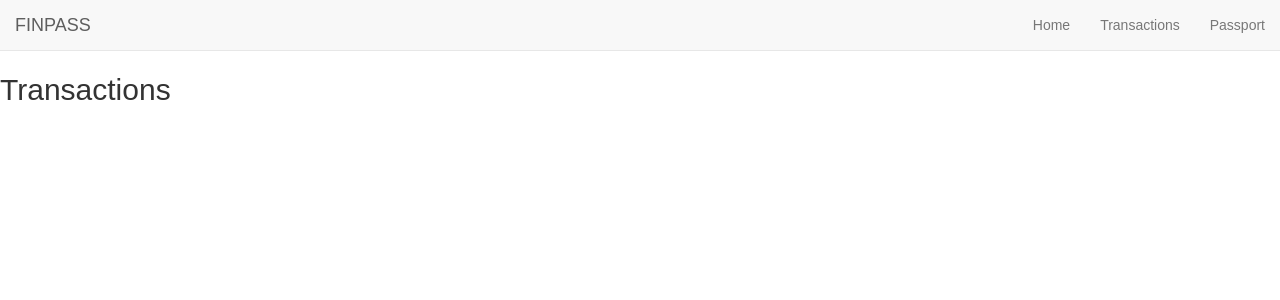
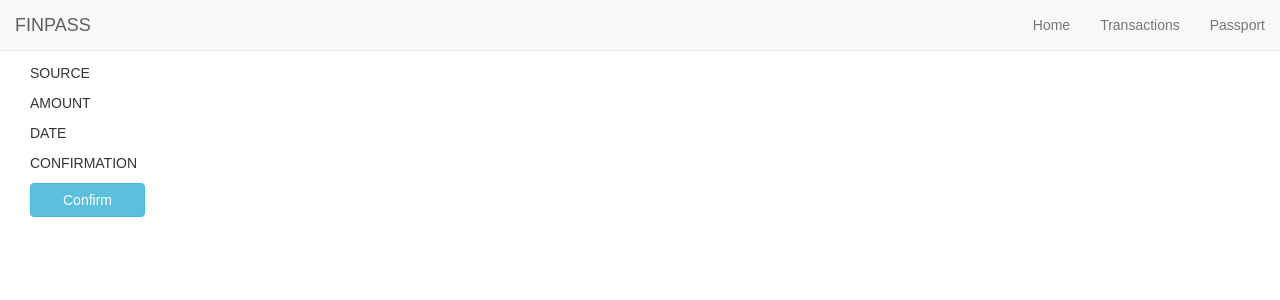
Before and after one commit to ypyang237/finpass_reghack, a React (Create React App) app: page /transactions in a window 1280 px wide. Shown: the top 300 px of the page. Built offline with nearby package versions, Linux system fonts and the light colour scheme.

Commit message:
adds column names

```diff
--- a/src/App.js
+++ b/src/App.js
@@ -8,7 +8,7 @@ import {
 import Home from './components/home.js';
 import Passport from './components/passport.js';
 import Transactions from './components/transactions.js';
-import { Navbar, Nav, NavItem } from 'react-bootstrap';
+// import { Navbar, Nav, NavItem } from 'react-bootstrap';
 
 
 
--- a/src/components/transactions.js
+++ b/src/components/transactions.js
@@ -4,7 +4,52 @@ import GlobalHeader from './globalHeader.js'
 const Transactions = () => (
   <div>
     <GlobalHeader />
-    <h2>Transactions</h2>
+
+    <div className="col-lg-3 col-md-4 col-sm-6">
+      <div className={`container-fluid`}>
+
+        <div>
+
+          <div className="row">
+            <div className="col-sm-12">
+              <p>SOURCE</p>
+            </div>
+          </div>
+
+          <div className="row">
+            <div className="col-sm-12">
+              <p>AMOUNT</p>
+            </div>
+          </div>
+
+          <div className="row">
+            <div className="col-sm-12">
+              <p>DATE</p>
+            </div>
+          </div>
+
+
+          <div className="row">
+            <div className="col-sm-12">
+              <p>CONFIRMATION</p>
+            </div>
+          </div>
+
+        </div>
+
+        <div className="row">
+          <div className={`col-sm-6`}>
+            <a type="button" className="btn btn-info btn-block" href={'#'}>
+              Confirm
+            </a>
+          </div>
+        </div>
+
+      </div>
+
+
+    </div>
+
   </div>
 )
 
```
